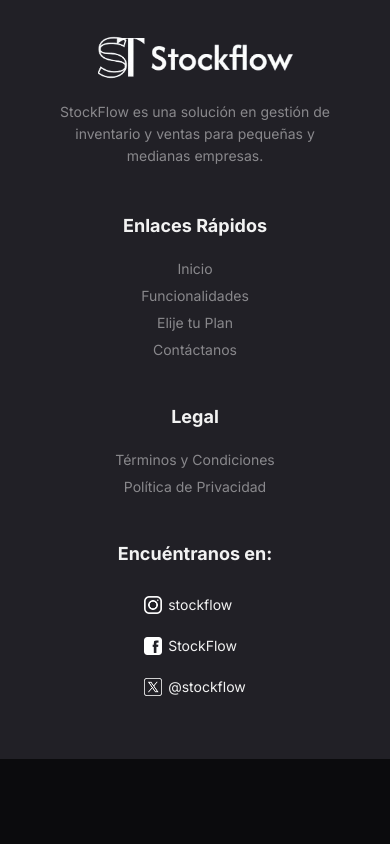
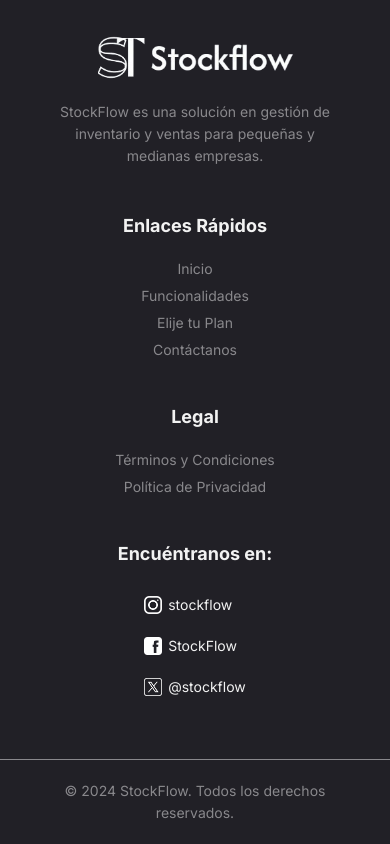
Before and after one commit to FazeElian/stockflow, a React (Create React App) app in the folder client/: page / in a window 390 px wide. Shown: the part 2725-3569 px from the top of the page. Before the commit the page ends 3484 px from the top, so only its background shows below. Built offline with nearby package versions, Linux system fonts and the light colour scheme; a web font is replaced by a local one.

Commit message:
Addition of rights section to footer company component

```diff
--- a/client/src/assets/css/components/FooterCompany.css
+++ b/client/src/assets/css/components/FooterCompany.css
@@ -2,9 +2,15 @@
     display: flex;
     width: 100%;
     height: auto;
-    justify-content: space-between;
-    padding: 4rem 10rem 4rem;
+    flex-direction: column;
 }
+
+    .items-footer-company {
+        display: flex;
+        flex-wrap: wrap;
+        padding: 4rem 10rem 4rem;
+        justify-content: space-between;
+    }
 
     .item-footer-company {
         display: flex;
@@ -85,9 +91,23 @@
             height: 22px;
         }
 
+    .rights-footer-company {
+        display: flex;
+        width: 100%;
+        height: auto;
+        border-top: 1px solid #89888C;
+        padding: 1.2rem 2rem 1.2rem;
+        align-items: center;
+        justify-content: center;
+        font-size: 16px;
+        font-weight: 400;
+        text-align: center;
+        line-height: 20px;
+    }
+
 /* Responsive 1440px */
 @media screen and (max-width: 1440px) {
-    .footer-company {
+    .items-footer-company {
         padding: 4rem 7.5rem 4rem;
     }
 
@@ -121,18 +141,22 @@
         width: 20px;
         height: 20px;
     }
+
+    .rights-footer-company {
+        font-size: 14px;
+    }
 }
 
 /* Responsive 1024px */
 @media screen and (max-width: 1024px) {
-    .footer-company {
+    .items-footer-company {
+        padding: 4rem 5rem 4rem;
         flex-wrap: wrap;
         gap: 3rem;
-        padding: 4rem 5rem 4rem;
         justify-content: flex-start;
     }
 
-    .about-footer-company p{
+    .about-footer-company p {
         margin: 0;
         width: 100%;
     }
@@ -152,7 +176,7 @@
 
 /* Responsive 600px */
 @media screen and (max-width: 600px) {
-    .footer-company {
+    .items-footer-company {
         text-align: center;
         padding: 3.5rem 3rem 3.5rem;
     }
@@ -177,4 +201,9 @@
         width: 18px;
         height: 18px;
     }
+
+    .rights-footer-company {
+        padding: 20px 2rem 20px;
+        line-height: 22px;
+    }
 }
--- a/client/src/components/FooterCompany.jsx
+++ b/client/src/components/FooterCompany.jsx
@@ -19,6 +19,7 @@ import "../assets/css/components/FooterCompany.css";
 const FooterCompany = () => {
     return (
         <footer className="footer-company font-inter bg-black-light">
+            <div className="items-footer-company bg-transparent">
                 <div className="item-footer-company about-footer-company bg-transparent">
                     <img src={Logo} className="bg-transparent" alt="" />
                     <p className="color-gray bg-transparent">
@@ -59,6 +60,11 @@ const FooterCompany = () => {
                         </Link>
                     </ul>
                 </div>
+            </div>
+
+            <div className="rights-footer-company bg-transparent color-gray">
+                © 2024 StockFlow. Todos los derechos reservados.
+            </div>
         </footer>
     )
 }
```
Lines whose indentation alone changed are shown as unchanged.
